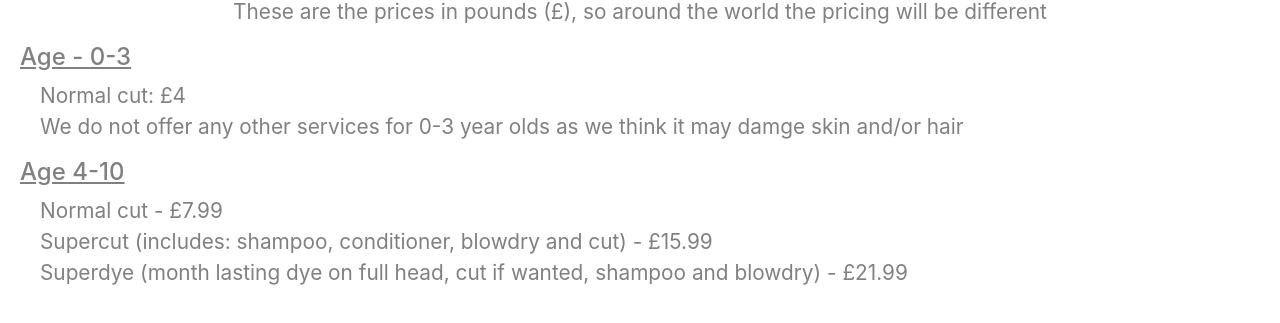
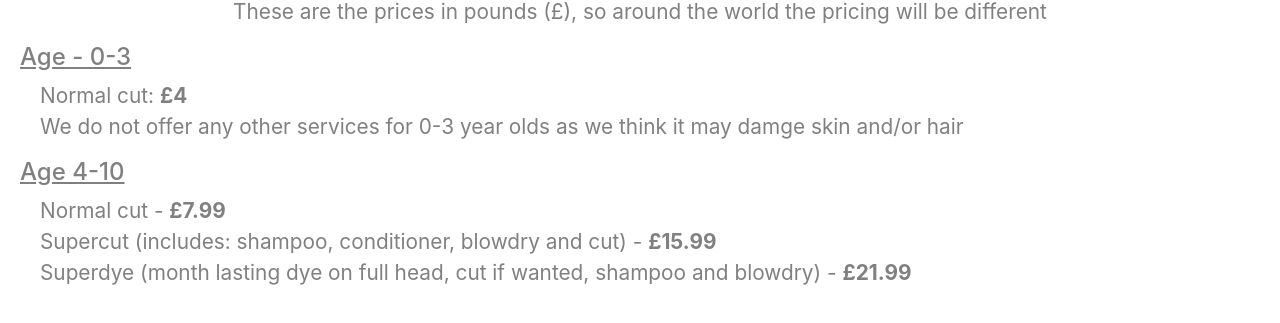
Before and after one commit to 321arthur123/arthurs-website, a plain HTML site: page hairnav/pricing.html in a window 1280 px wide. Shown: the part 145-468 px from the top of the page. Drawn offline with nearby package versions, Linux system fonts and the light colour scheme.

Commit message:
Bold prices on h-pricing

```diff
--- a/hairnav/pricing.html
+++ b/hairnav/pricing.html
@@ -38,13 +38,13 @@
   <div class="pricing-main"><p>These are the prices in pounds (£), so around the world the pricing will be different</p>
     <h4><u>Age - 0-3</u></h4>
     <ul>
-      <li>Normal cut: £4</li>
+      <li>Normal cut: <b>£4</b></li>
 <li>We do not offer any other services for 0-3 year olds as we think it may damge skin and/or hair</li>
 </ul>
 <h4><u>Age 4-10</u></h4>
 <ul>
-  <li>Normal cut - £7.99</li>
-  <li>Supercut (includes: shampoo, conditioner, blowdry and cut) - £15.99</li>
-  <li>Superdye (month lasting dye on full head, cut if wanted, shampoo and blowdry) - £21.99</li>
+  <li>Normal cut - <b>£7.99</b></li>
+  <li>Supercut (includes: shampoo, conditioner, blowdry and cut) - <b>£15.99</b></li>
+  <li>Superdye (month lasting dye on full head, cut if wanted, shampoo and blowdry) - <b>£21.99</b></li>
 </body>
 </html>
```
